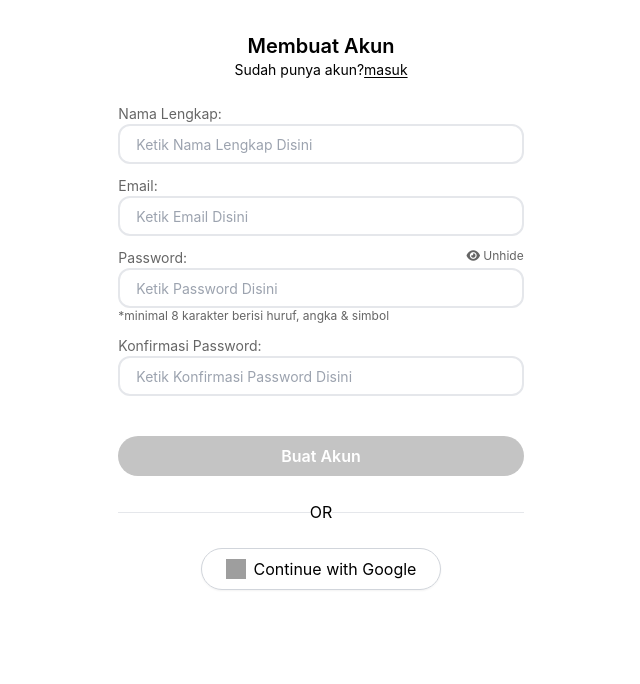
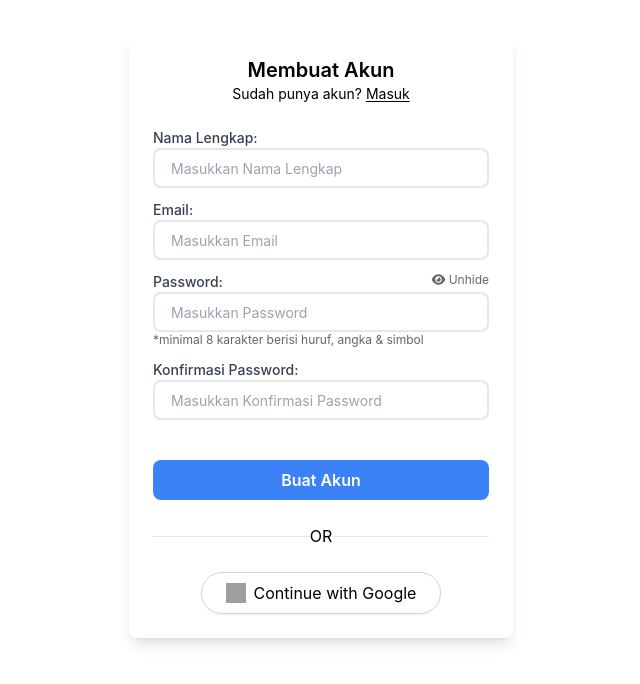
Before and after one commit to nasywadyah/frontend_project, a React (Vite) app: page /sign-up in a window 1280 px wide. Shown: the top 684 px of the page, without its empty margins (319-959 px from the left). Built offline with nearby package versions, Linux system fonts and the light colour scheme; grey boxes are pictures that could not be loaded.

Commit message:
fix: change UI desaign sign up

```diff
--- a/src/pages/sign_up/index.jsx
+++ b/src/pages/sign_up/index.jsx
@@ -13,40 +13,49 @@ function Sign_Up() {
   return (
     <>
       <div className="flex w-full justify-center">
-        <div className="relative w-4/12">
+        <div className=" bg-white p-6 rounded-lg shadow-lg w-96">
           <p className="text-xl font-semibold text-center">Membuat Akun</p>
           <p className="text-sm text-center mb-6">
-            Sudah punya akun?
+            Sudah punya akun?{" "}
             <a href="/sign-in" className="underline underline-offset-2">
-              masuk
+              Masuk
             </a>
           </p>
 
           <form className="flex flex-col">
-            <label for="fullname" className="text-left text-sm opacity-60">
+            <label
+              for="fullname"
+              className="text-left block text-gray-700 font-medium text-sm"
+            >
               Nama Lengkap:
             </label>
             <input
-              className="border-2 border-solid rounded-xl pl-4 mb-3 h-10 text-sm"
+              className="border-2 border-solid rounded-lg pl-4 mb-3 h-10 text-sm"
               type="text"
               name="fullname"
-              placeholder="Ketik Nama Lengkap Disini"
+              placeholder="Masukkan Nama Lengkap"
               required
             />
 
-            <label for="email" className="text-left text-sm opacity-60">
+            <label
+              for="email"
+              className="text-left block text-gray-700 font-medium text-sm"
+            >
               Email:
             </label>
             <input
-              className="border-2 border-solid rounded-xl pl-4 mb-3 h-10 text-sm"
+              className="border-2 border-solid rounded-lg pl-4 mb-3 h-10 text-sm"
               type="email"
               name="email"
-              placeholder="Ketik Email Disini"
+              placeholder="Masukkan Email"
               required
             />
 
             <div className="flex justify-between">
-              <label for="password" className="text-left text-sm opacity-60">
+              <label
+                for="password"
+                className="text-left block text-gray-700 font-medium text-sm"
+              >
                 Password:
               </label>
               <div className="text-xs opacity-60" onClick={click_pass}>
@@ -62,11 +71,11 @@ function Sign_Up() {
               </div>
             </div>
             <input
-              className="border-2 border-solid rounded-xl pl-4 h-10 text-sm"
+              className="border-2 border-solid rounded-lg pl-4 h-10 text-sm"
               type={statusHide ? "password" : "text"}
               name="password"
               id="password"
-              placeholder="Ketik Password Disini"
+              placeholder="Masukkan Password"
               required
             />
 
@@ -76,20 +85,20 @@ function Sign_Up() {
 
             <label
               for="confirm_password"
-              className="text-left text-sm opacity-60"
+              className="text-left block text-gray-700 font-medium text-sm"
             >
               Konfirmasi Password:
             </label>
             <input
-              className="border-2 border-solid rounded-xl pl-4 mb-3 h-10 text-sm"
+              className="border-2 border-solid rounded-lg pl-4 mb-3 h-10 text-sm"
               type="password"
               name="confirm_password"
               id="confirm_password"
-              placeholder="Ketik Konfirmasi Password Disini"
+              placeholder="Masukkan Konfirmasi Password"
               required
             />
 
-            <button className="bg-[#C4C4C4] rounded-3xl mt-7 h-10 text-[#FFFF] font-semibold">
+            <button className="bg-blue-500 hover:bg-blue-600 rounded-lg mt-7 h-10 text-[#FFFF] font-semibold">
               Buat Akun
             </button>
           </form>
@@ -100,7 +109,7 @@ function Sign_Up() {
             <hr className="grow border-solid border-1" />
           </div>
 
-          <div className="flex rounded-xl justify-center">
+          <div className="flex rounded-lg justify-center">
             <button className="flex items-center gap-2 px-6 py-2 border border-gray-300 rounded-full shadow-sm hover:bg-gray-100">
               <img
                 src="https://www.gstatic.com/firebasejs/ui/2.0.0/images/auth/google.svg"
```
